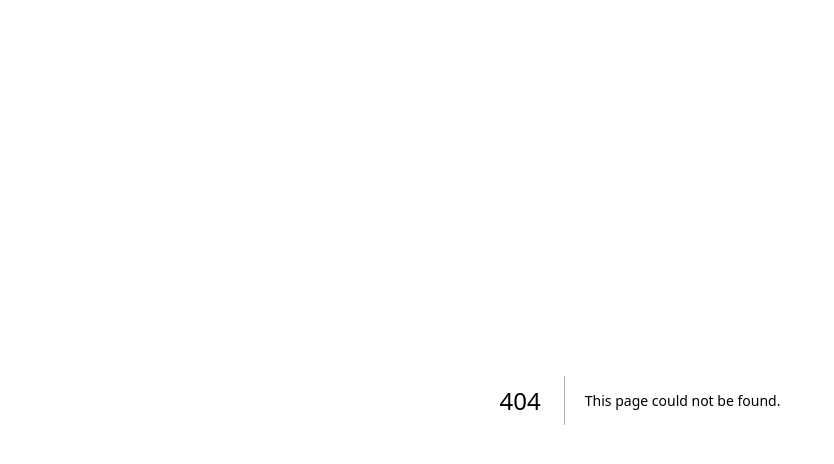
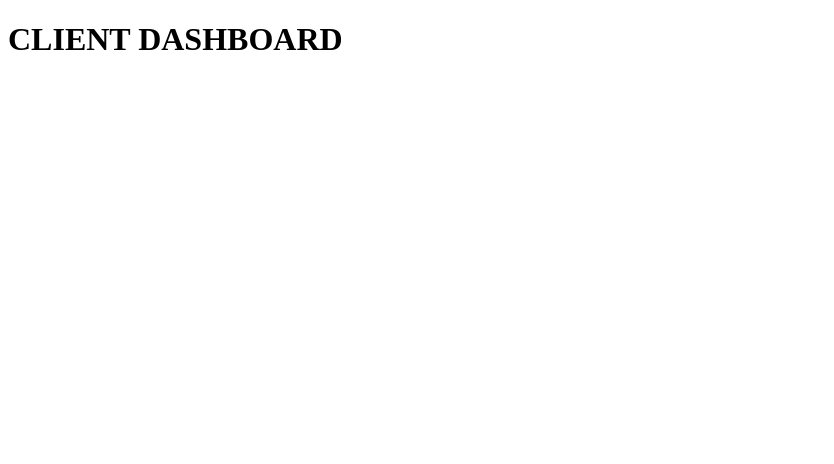
Before and after one commit to piladd-design/formulens-lab, a Next.js app: page /client in a window 1280 px wide. Before the commit this address had no page. Shown: the top 464 px of the page, without its empty margins (0-834 px from the left). Built offline with nearby package versions, Linux system fonts and the light colour scheme.

Commit message:
Create page.js

```diff
--- /dev/null
+++ b/app/client/page.js
@@ -0,0 +1,3 @@
+export default function ClientPage() {
+  return <h1>CLIENT DASHBOARD</h1>
+}
```
